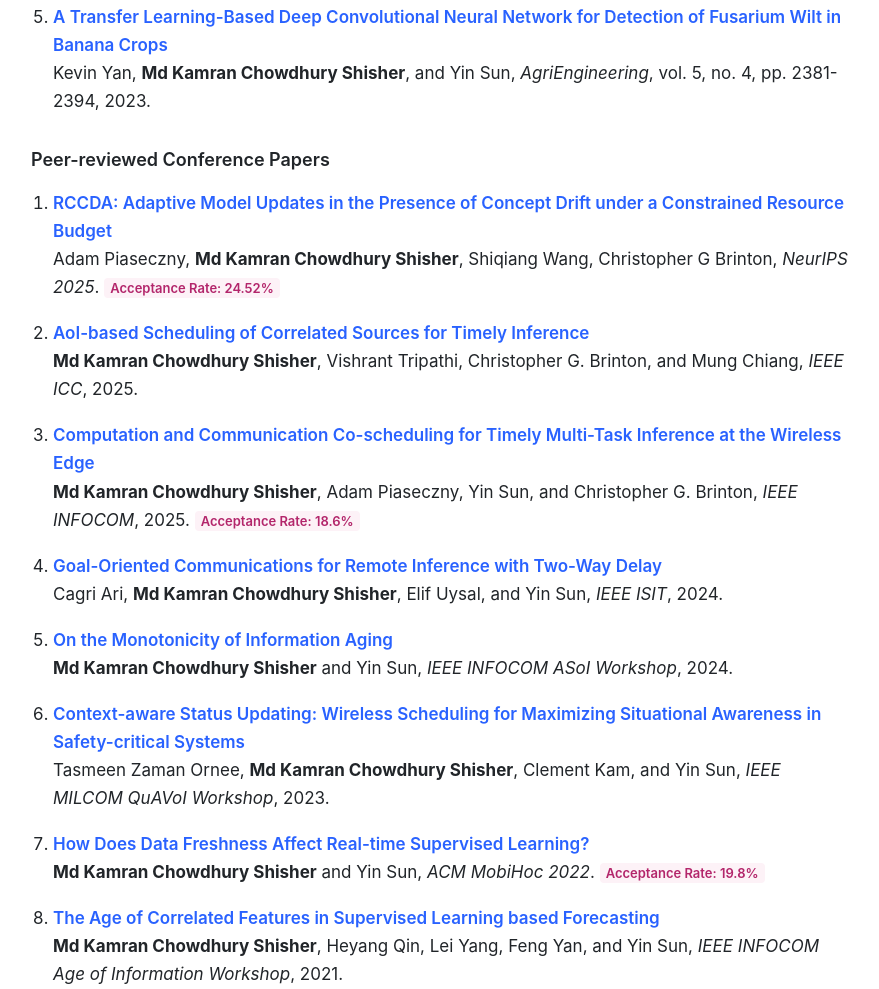
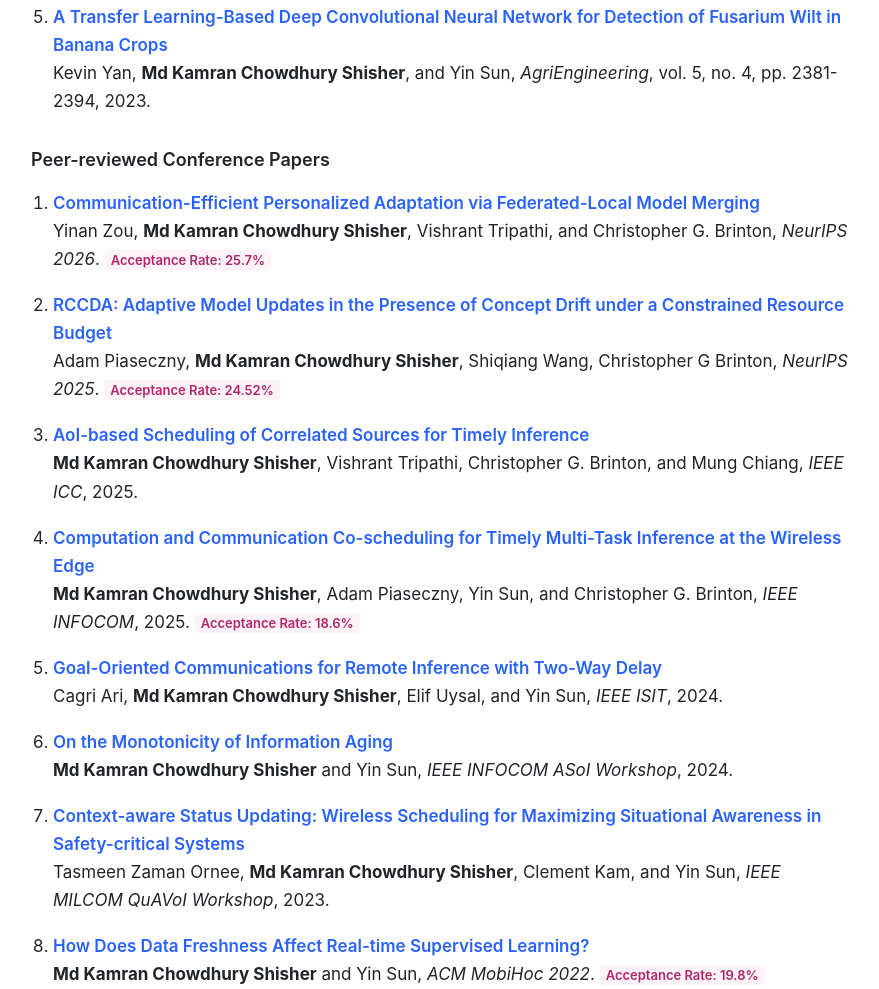
Before and after one commit to Kamran0153/Kamran0153.github.io, a plain HTML site: page publications.html in a window 1280 px wide. Shown: the part 1187-2176 px from the top of the page, without its empty margins (199-1078 px from the left). Drawn offline with Linux system fonts and the light colour scheme.

Commit message:
Add NeurIPS 2026 publication

```diff
--- a/publications.html
+++ b/publications.html
@@ -68,6 +68,9 @@
                 <!-- Peer-reviewed Conference Papers Section -->
                 <h3 class="subsection-heading">Peer-reviewed Conference Papers</h3>
                 <ol class="pub-list">
+                    <li><a href="https://openreview.net/pdf?id=l5U24ix94Z" target="_blank">Communication-Efficient Personalized Adaptation via Federated-Local Model Merging</a><br>
+                    Yinan Zou, <strong>Md Kamran Chowdhury Shisher</strong>, Vishrant Tripathi, and Christopher G. Brinton, <em>NeurIPS 2026</em>. <span class="acceptance-tag">Acceptance Rate: 25.7%</span></li>
+
                     <li><a href="https://arxiv.org/abs/2505.24149" target="_blank">RCCDA: Adaptive Model Updates in the Presence of Concept Drift under a Constrained Resource Budget</a><br>
                     Adam Piaseczny, <strong>Md Kamran Chowdhury Shisher</strong>, Shiqiang Wang, Christopher G Brinton, <em>NeurIPS 2025</em>. <span class="acceptance-tag">Acceptance Rate: 24.52%</span></li>
 
```
